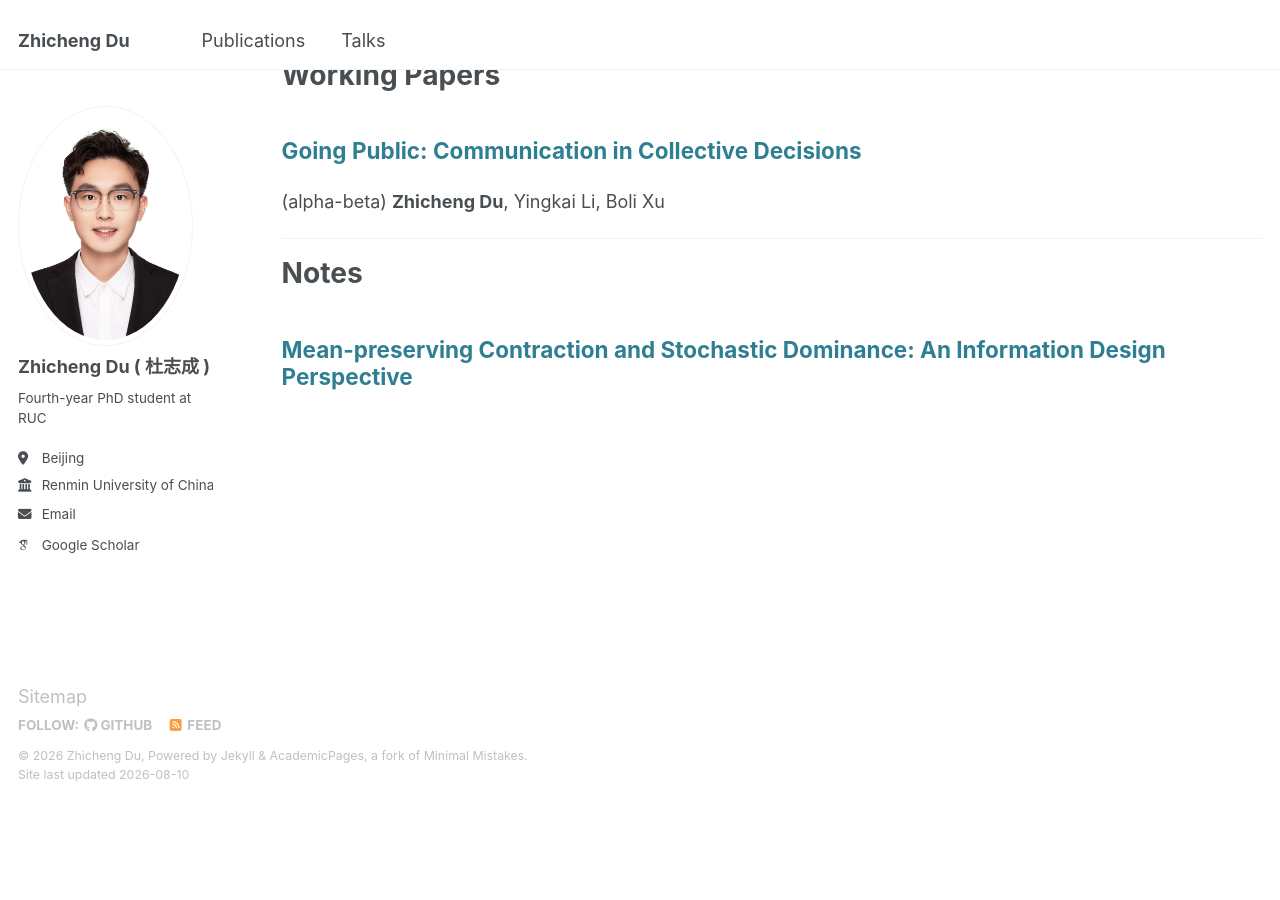
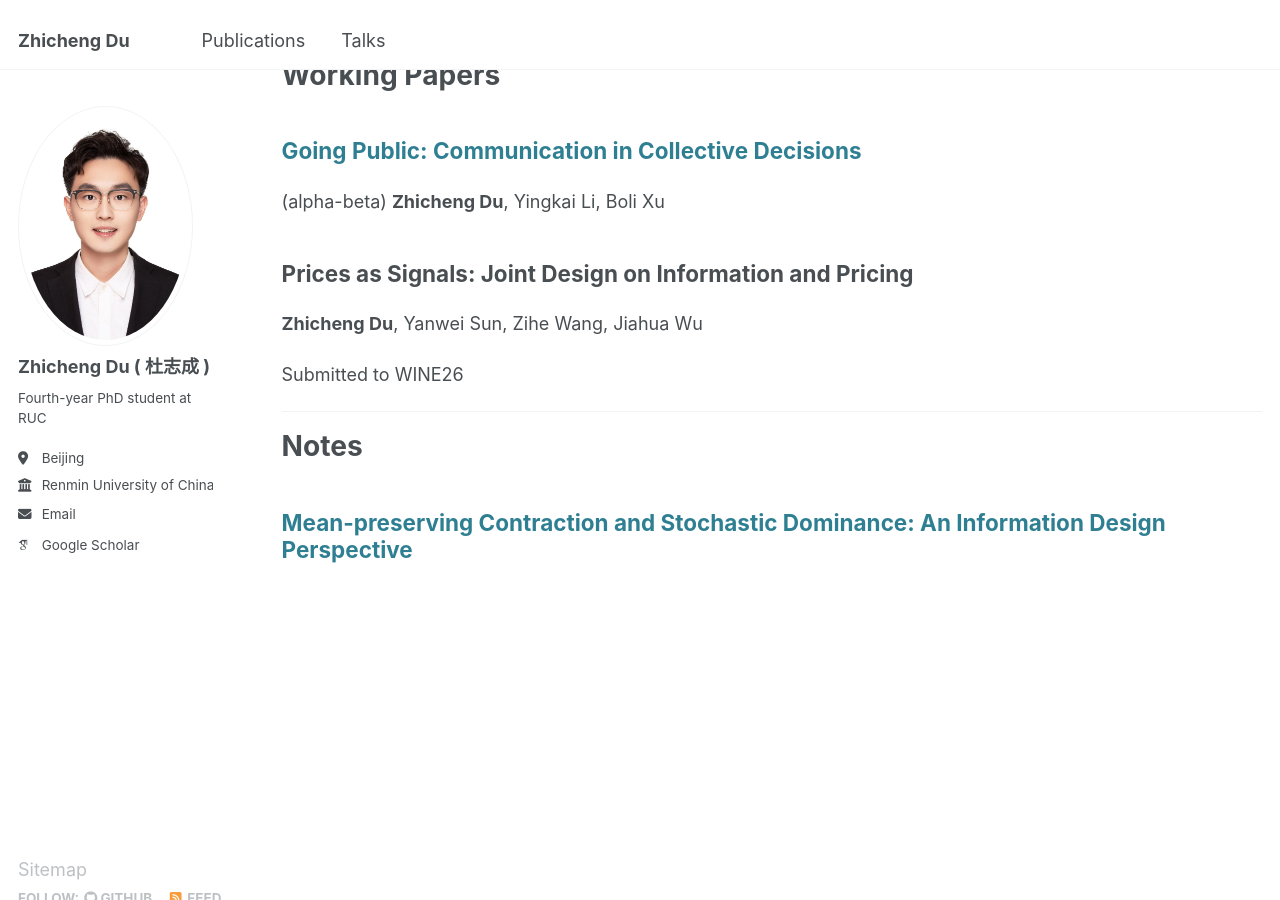
Before and after one commit to DUABC/zhichengdu, a Jekyll site: the page built from _pages/publications.html, in a window 1280 px wide and 900 px high, scrolled down 530 px. Built offline with Jekyll 4.4.1, drawn with Linux system fonts in a browser that asks for light colours; some web fonts are replaced; before the commit the page ends 1333 px from its top, so only the background shows below that.

Commit message:
Add Prices as Signals working paper

```diff
--- a/_includes/archive-single.html
+++ b/_includes/archive-single.html
@@ -35,7 +35,9 @@
     </h2> -->
 
     <h2 class="archive__item-title" itemprop="headline">
-      {% if post.paperurl %}
+      {% if post.nolink %}
+        {{ title }}
+      {% elsif post.paperurl %}
         <a href="{{ post.paperurl }}" target="_blank">{{ title }}</a>
 <!--         <a href="{{ base_path }}{{ post.url }}" rel="permalink">
           <i class="fa fa-link" aria-hidden="true" title="permalink"></i>
--- /dev/null
+++ b/_publications/2026-02-09-prices-as-signals.md
@@ -0,0 +1,9 @@
+---
+title: "Prices as Signals: Joint Design on Information and Pricing"
+collection: publications
+category: working
+excerpt: '**Zhicheng Du**, Yanwei Sun, Zihe Wang, Jiahua Wu'
+date: 2026-02-09
+nolink: true
+note: 'Submitted to WINE26'
+---
```
